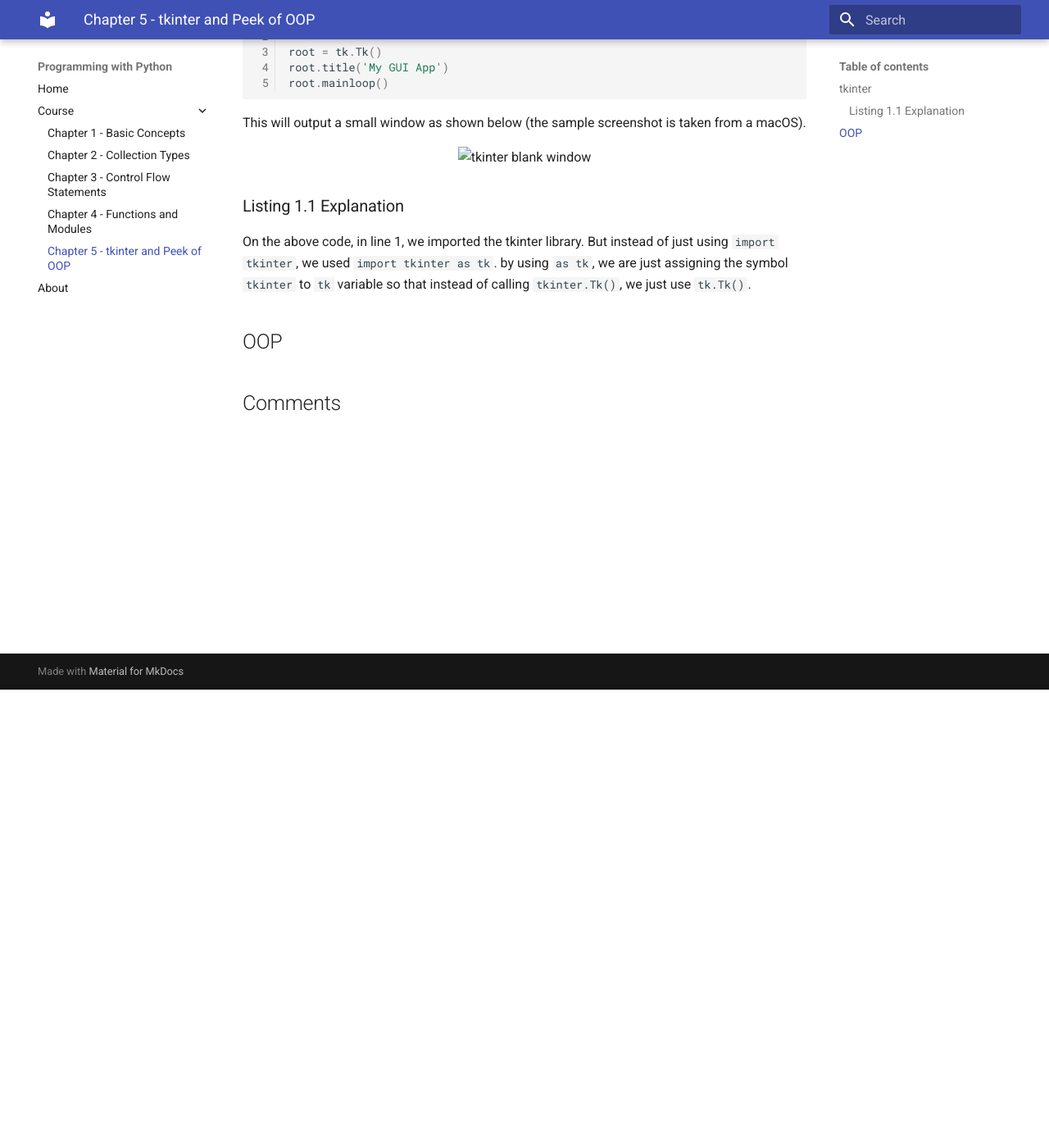
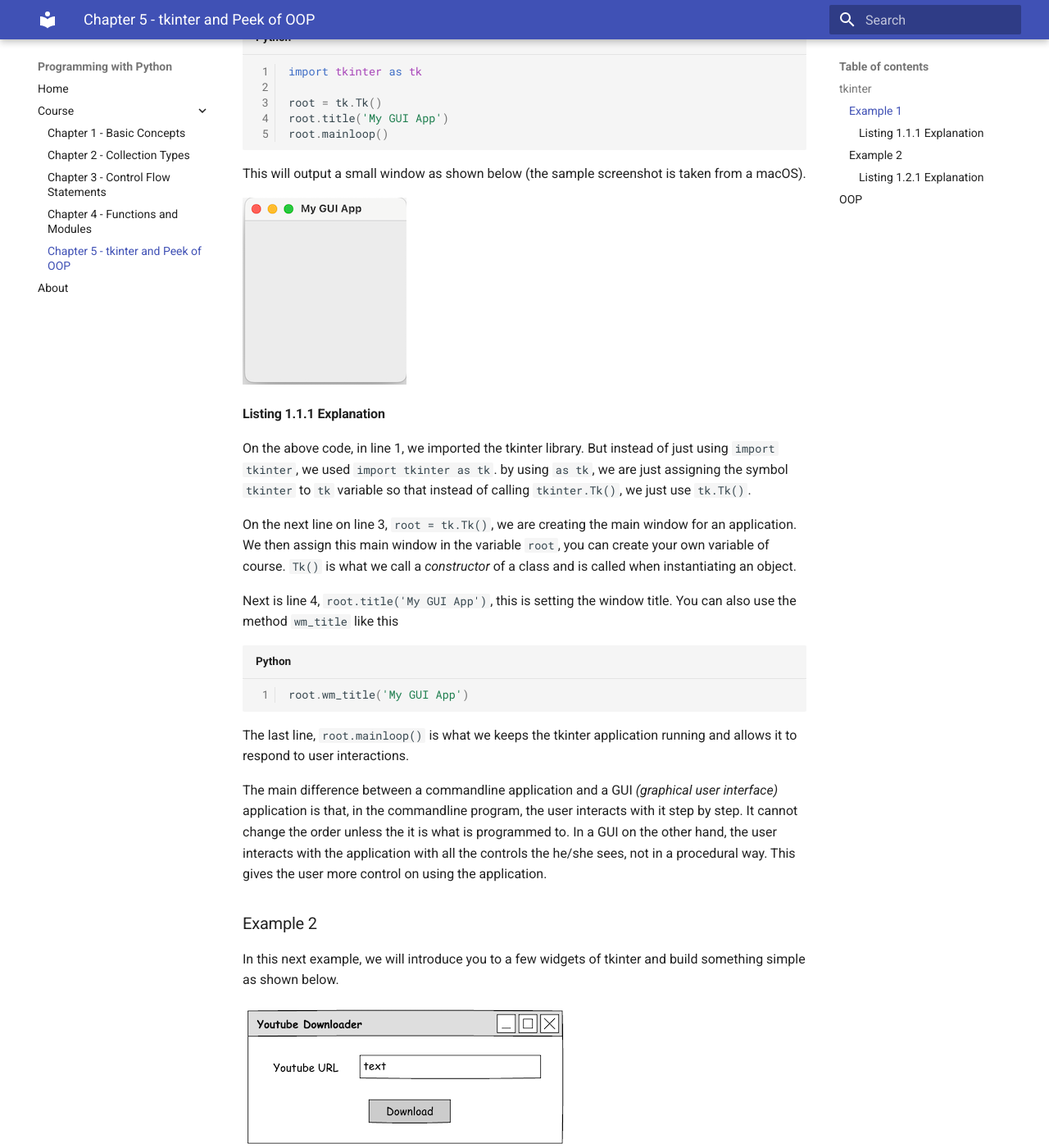
Before and after one commit to alexiusacademia/programming-with-python-course, an MkDocs documentation site: the page built from docs/course/chapter5.md, in a window 1280 px wide and 1400 px high, scrolled down 559 px. Shown: the whole window at 82% size. Built offline with MkDocs 1.6.1 and Material for MkDocs 9.7.7, drawn with Linux system fonts in a browser that asks for light colours; comment, search, counter and statistics services are not loaded; some of the changed text lies outside the part shown.

Commit message:
Example 2

````diff
--- a/docs/course/chapter5.md
+++ b/docs/course/chapter5.md
@@ -10,9 +10,11 @@
 
 Tkinter is a Python binding to the Tk GUI toolkit. It is the standard Python interface to the Tk GUI toolkit, and is Python's de facto standard GUI. Tkinter is included with standard Linux, Microsoft Windows and macOS installs of Python.
 
+### Example 1
+
 To create a simple window in `tkinter`
 
-_Listing 1.1_
+_Listing 1.1.1_
 
 ```py
 import tkinter as tk
@@ -24,13 +26,70 @@
 
 This will output a small window as shown below (the sample screenshot is taken from a macOS).
 
-<p align="center">
-    <img src="../images/chapter5/tkinter1/tkinter1.png" width="200" alt="tkinter blank window" style="align: center;" />
-</p>
+![Blank window](./chapter5/tkinter1/tkinter1.png)
 
-### Listing 1.1 Explanation
+#### Listing 1.1.1 Explanation
 
 On the above code, in line 1, we imported the tkinter library. But instead of just using `import tkinter`, we used `import tkinter as tk`.
 by using `as tk`, we are just assigning the symbol `tkinter` to `tk` variable so that instead of calling `tkinter.Tk()`, we just use `tk.Tk()`.
 
+On the next line on line 3, `root = tk.Tk()`, we are creating the main window for an application. We then assign this main window in the variable `root`,
+you can create your own variable of course. `Tk()` is what we call a _constructor_ of a class and is called when instantiating an object.
+
+Next is line 4, `root.title('My GUI App')`, this is setting the window title. You can also use the method `wm_title` like this
+
+```py
+root.wm_title('My GUI App')
+```
+
+The last line, `root.mainloop()` is what we keeps the tkinter application running and allows it to respond to user interactions.
+
+The main difference between a commandline application and a GUI _(graphical user interface)_ application is that, in the commandline program,
+the user interacts with it step by step. It cannot change the order unless the it is what is programmed to. In a GUI on the other hand, the user
+interacts with the application with all the controls the he/she sees, not in a procedural way. This gives the user more control on using
+the application.
+
+### Example 2
+
+In this next example, we will introduce you to a few widgets of tkinter and build something simple as shown below.
+
+![youtube downloader mockup](./chapter5//tkinter2/mockup1.png)
+
+In this example, we are going to be using three (3) widgets of tkinter namely Label, Entry and Button. To create this:
+
+_Listing 1.2.1_
+
+```py
+import tkinter as tk
+
+root = tk.Tk()
+root.title('Youtube Downloader')
+
+# Define widgets
+lbl_url = tk.Label(root, text='Youtube URL')
+txt_url = tk.Entry(root, width=30)
+btn_download = tk.Button(root, text='Download')
+
+# Arrange widgets using geometry manager 'pack'
+lbl_url.pack()
+txt_url.pack()
+btn_download.pack()
+
+root.mainloop()
+```
+
+This will result to
+
+![window with widgets stacked vertically](./chapter5//tkinter2/tkinter2.png)
+
+#### Listing 1.2.1 Explanation
+
+Now for the new parts.
+
+On line 7 ot 9, we define the 3 widgets and put them in the variables `lbl_url`, `txt_url` and `btn_download`. In here, they are defined
+by `tk.Label`, `tk.Entry` and `tk.Button` respectively as initialization. On the constructor, we have the first argument passed `root`.
+This tells that our main window owns those widgets.
+
+The named argument `text` for both the Label and the Button is for setting the text of those widgets and the `width` argument for Entry is for the number of characters. If the input characters exceeds this, the text will just be hidden in sight.
+
 ## OOP
````
Also changed, not shown: docs/course/chapter5/tkinter2/main.py (added, +16 -0 lines), docs/course/chapter5/tkinter1/main.py (renamed from docs/course/chapter5/main.py), docs/course/chapter5/tkinter1/tkinter1.png (added), docs/course/chapter5/tkinter2/mockup1.png (added), docs/course/chapter5/tkinter2/tkinter2.png (added), docs/images/chapter5/tkinter1/tkinter1.png (deleted), 1 other file.
